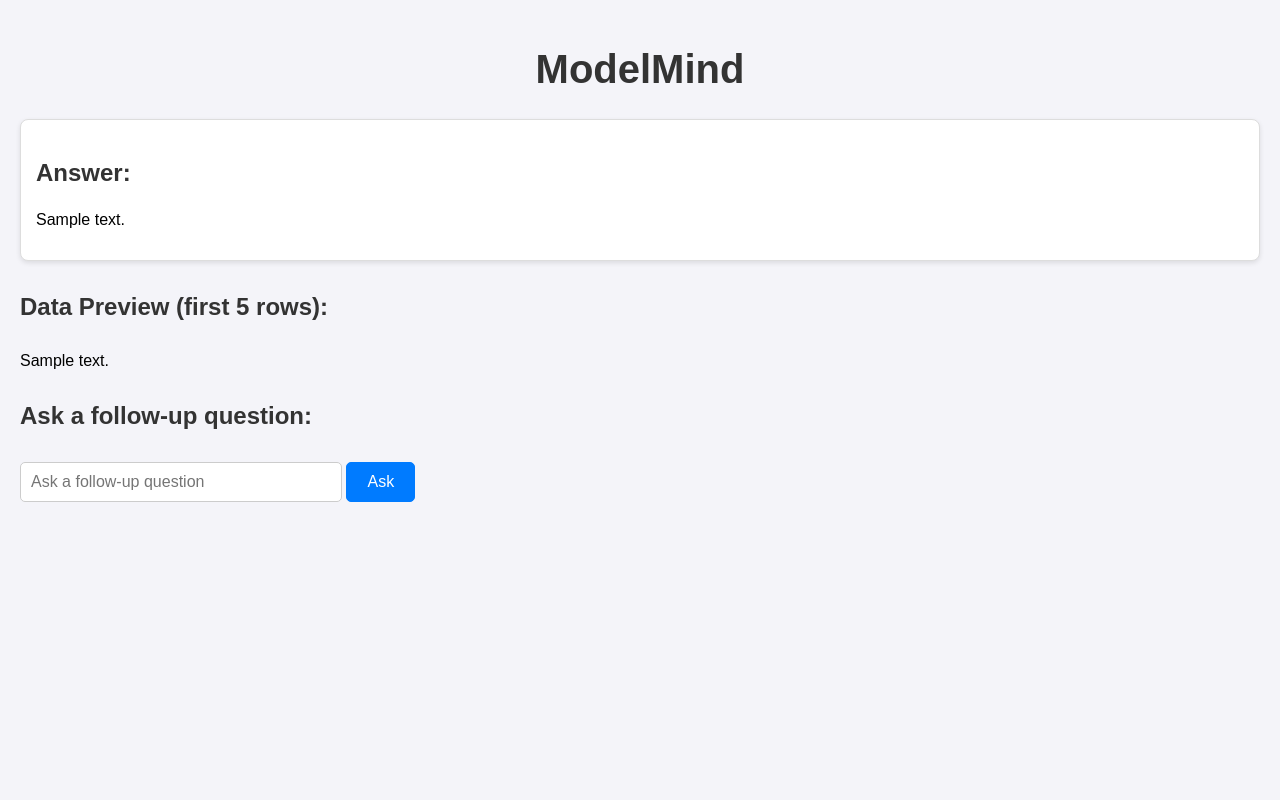
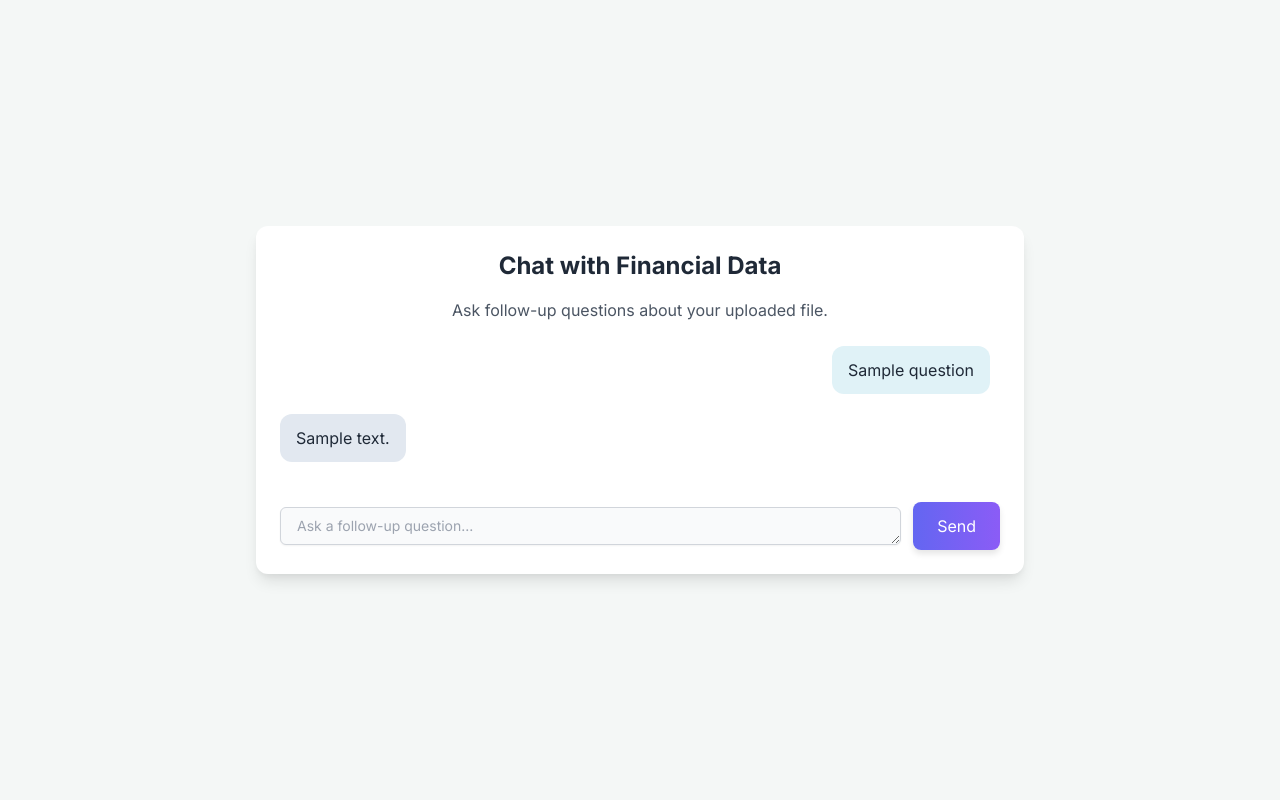
Before and after one commit to RitzCoder30/ModelMind, a Flask app: template templates/chat.html in a window 1280 px wide. Run offline with Flask 3, Linux system fonts and the light colour scheme; the template is opened without the code that fills it: most values are stand-ins (such as "Sample title", 1, 10 or a date in 2020).

Commit message:
Updated UI

```diff
--- a/templates/chat.html
+++ b/templates/chat.html
@@ -1,76 +1,147 @@
 <!DOCTYPE html>
 <html lang="en">
 <head>
-  <meta charset="UTF-8" />
+    <meta charset="UTF-8">
     <meta name="viewport" content="width=device-width, initial-scale=1.0">
-  <title>ModelMind - Chat</title>
+    <title>Chat with Financial Data</title>
+    <link href="https://cdn.jsdelivr.net/npm/tailwindcss@2.2.19/dist/tailwind.min.css" rel="stylesheet">
+    <link href="https://fonts.googleapis.com/css2?family=Inter:wght@400;500;600;700&display=swap" rel="stylesheet">
     <style>
         body {
-      font-family: Arial, sans-serif;
-      margin: 0;
-      padding: 20px;
-      background-color: #f4f4f9;
+            font-family: 'Inter', sans-serif;
+            background-color: #f4f7f6;
         }
-    h1 {
-      color: #333;
-      font-size: 2.5em;
-      text-align: center;
+        .card {
+            background-color: #ffffff;
+            border-radius: 0.75rem;
+            box-shadow: 0 10px 15px -3px rgba(0, 0, 0, 0.1), 0 4px 6px -2px rgba(0, 0, 0, 0.05);
         }
-    h3, h4 {
-      color: #333;
-      font-size: 1.5em;
+        .chat-message-container {
+            max-height: 500px;
+            overflow-y: auto;
+            padding-right: 10px;
         }
-    .answer-box {
-      background-color: #fff;
-      padding: 15px;
-      border: 1px solid #ddd;
-      border-radius: 8px;
-      margin-bottom: 20px;
-      box-shadow: 0 2px 5px rgba(0, 0, 0, 0.1);
+        .user-message {
+            background-color: #e0f2f7;
+            border-radius: 0.75rem;
+            padding: 0.75rem 1rem;
+            margin-bottom: 0.5rem;
+            align-self: flex-end;
         }
-    input[type="text"] {
-      width: 300px;
-      padding: 10px;
-      font-size: 16px;
-      border-radius: 5px;
-      border: 1px solid #ccc;
+        .assistant-message {
+            background-color: #e2e8f0;
+            border-radius: 0.75rem;
+            padding: 0.75rem 1rem;
+            margin-bottom: 0.5rem;
+            align-self: flex-start;
         }
-    input[type="submit"] {
-      padding: 10px 20px;
-      font-size: 16px;
-      border-radius: 5px;
-      border: 1px solid #007BFF;
-      background-color: #007BFF;
+        .btn-primary {
+            background-image: linear-gradient(to right, #6366f1, #8b5cf6);
+            border: none;
             color: white;
+            padding: 0.75rem 1.5rem;
+            border-radius: 0.5rem;
             cursor: pointer;
+            transition: background-image 0.3s ease-in-out, transform 0.2s ease-in-out;
+            box-shadow: 0 4px 6px rgba(0, 0, 0, 0.1);
         }
-    input[type="submit"]:hover {
-      background-color: #0056b3;
-    }
-    .data-preview {
-      margin-top: 20px;
+        .btn-primary:hover {
+            background-image: linear-gradient(to right, #4f46e5, #7c3aed);
+            transform: translateY(-2px);
+            box-shadow: 0 6px 8px rgba(0, 0, 0, 0.15);
         }
     </style>
 </head>
-<body>
-  <h1>ModelMind</h1>
+<body class="flex items-center justify-center min-h-screen p-4">
+    <div class="w-full max-w-3xl p-6 card flex flex-col">
+        <h1 class="text-2xl font-bold text-gray-800 mb-4 text-center">Chat with Financial Data</h1>
+        <p class="text-gray-600 mb-6 text-center">Ask follow-up questions about your uploaded file.</p>
 
-  <div class="answer-box">
-    <h3>Answer:</h3>
-    <p>{{ answer }}</p>
+        <div class="flex-grow flex flex-col justify-end">
+            <div id="chatHistory" class="chat-message-container mb-4 space-y-3">
+                <div class="flex justify-end">
+                    <div class="user-message text-gray-800">
+                        {{ question }}
+                    </div>
+                </div>
+                <div class="flex justify-start">
+                    <div class="assistant-message text-gray-800">
+                        {{ answer }}
+                    </div>
+                </div>
             </div>
 
-  {% if data_preview %}
-  <div class="data-preview">
-    <h4>Data Preview (first 5 rows):</h4>
-    <div>{{ data_preview | safe }}</div>
+            <form id="chatForm" action="/chat" method="post" class="flex items-center space-x-3 mt-4">
+                <textarea id="questionInput" name="question" rows="1" required
+                          class="flex-grow px-4 py-2 bg-gray-50 border border-gray-300 rounded-md shadow-sm focus:ring-indigo-500 focus:border-indigo-500 sm:text-sm placeholder-gray-400"
+                          placeholder="Ask a follow-up question..."></textarea>
+                <button type="submit" class="btn-primary flex-shrink-0">Send</button>
+            </form>
         </div>
-  {% endif %}
+    </div>
 
-  <h4>Ask a follow-up question:</h4>
-  <form method="POST" action="/chat">
-    <input type="text" name="question" placeholder="Ask a follow-up question" required>
-    <input type="submit" value="Ask">
-  </form>
+    <script>
+    const chatHistory = document.getElementById('chatHistory');
+    chatHistory.scrollTop = chatHistory.scrollHeight;
+
+    document.getElementById('chatForm').addEventListener('submit', async function(event) {
+        event.preventDefault();
+        const questionInput = document.getElementById('questionInput');
+        const question = questionInput.value.trim();
+        if (!question) return;
+
+        const userMessageDiv = document.createElement('div');
+        userMessageDiv.className = 'flex justify-end';
+        userMessageDiv.innerHTML = `<div class="user-message text-gray-800">${question}</div>`;
+        chatHistory.appendChild(userMessageDiv);
+        chatHistory.scrollTop = chatHistory.scrollHeight;
+
+        const loadingMessageDiv = document.createElement('div');
+        loadingMessageDiv.className = 'flex justify-start';
+        loadingMessageDiv.innerHTML = `<div class="assistant-message text-gray-600">Thinking...</div>`;
+        chatHistory.appendChild(loadingMessageDiv);
+        chatHistory.scrollTop = chatHistory.scrollHeight;
+
+        questionInput.value = '';
+
+        try {
+            const formData = new FormData();
+            formData.append('question', question);
+            const response = await fetch('/chat', {
+                method: 'POST',
+                body: formData
+            });
+
+            if (!response.ok) throw new Error(`HTTP error! status: ${response.status}`);
+            const htmlContent = await response.text();
+            const parser = new DOMParser();
+            const doc = parser.parseFromString(htmlContent, 'text/html');
+            const newAnswer = doc.querySelector('#chatHistory .assistant-message:last-of-type').textContent;
+
+            chatHistory.removeChild(loadingMessageDiv);
+
+            const assistantMessageDiv = document.createElement('div');
+            assistantMessageDiv.className = 'flex justify-start';
+            assistantMessageDiv.innerHTML = `<div class="assistant-message text-gray-800">${newAnswer}</div>`;
+            chatHistory.appendChild(assistantMessageDiv);
+            chatHistory.scrollTop = chatHistory.scrollHeight;
+        } catch (error) {
+            chatHistory.removeChild(loadingMessageDiv);
+            const errorMessageDiv = document.createElement('div');
+            errorMessageDiv.className = 'flex justify-start';
+            errorMessageDiv.innerHTML = `<div class="assistant-message text-red-600">Error: ${error.message}. Please try again.</div>`;
+            chatHistory.appendChild(errorMessageDiv);
+            chatHistory.scrollTop = chatHistory.scrollHeight;
+        }
+    });
+
+    // Submit form on Enter, but allow Shift+Enter for new lines
+    document.getElementById('questionInput').addEventListener('keydown', function(event) {
+        if (event.key === 'Enter' && !event.shiftKey) {
+            event.preventDefault();
+            document.getElementById('chatForm').dispatchEvent(new Event('submit', { cancelable: true }));
+        }
+    });
+</script>
 </body>
 </html>
```
Lines whose indentation alone changed are shown as unchanged.
